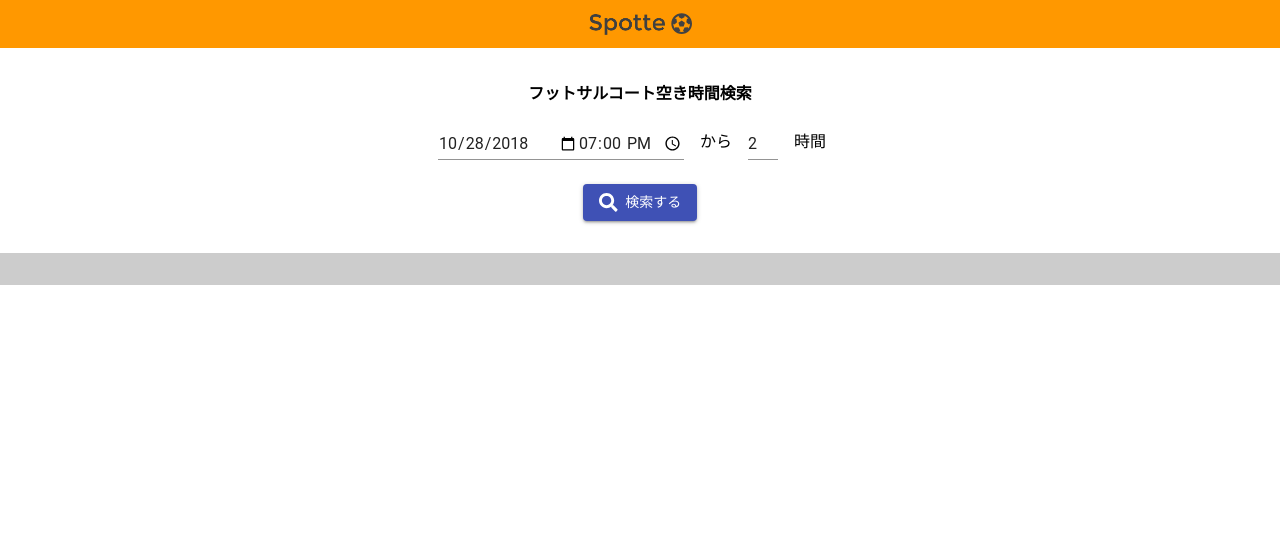
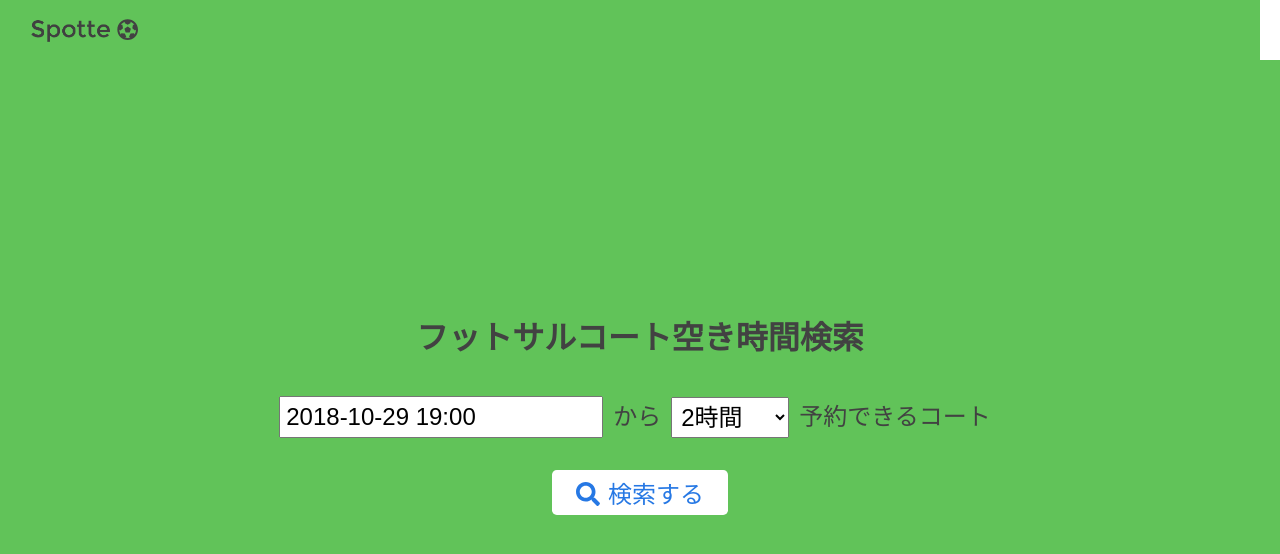
Before and after one commit to y-okady/spotte-futsal, a React (Create React App) app in the folder web/: page / in a window 1280 px wide. Shown: the top 554 px of the page. Built offline with nearby package versions, Linux system fonts and the light colour scheme; a web font is replaced by a local one.

Commit message:
#9 デザイン変更

```diff
--- a/web/package.json
+++ b/web/package.json
@@ -6,11 +6,12 @@
     "@fortawesome/fontawesome-svg-core": "^1.2.7",
     "@fortawesome/free-solid-svg-icons": "^5.4.2",
     "@fortawesome/react-fontawesome": "^0.1.3",
-    "@material-ui/core": "^3.3.1",
     "axios": "^0.18.0",
     "i": "^0.3.6",
+    "moment": "^2.22.2",
     "npm": "^6.4.1",
     "react": "^16.6.0",
+    "react-datepicker": "^1.7.0",
     "react-dom": "^16.6.0",
     "react-scripts": "2.0.5"
   },
--- a/web/public/index.html
+++ b/web/public/index.html
@@ -6,6 +6,7 @@
     <meta name="viewport" content="width=device-width, initial-scale=1, shrink-to-fit=no">
     <meta name="theme-color" content="#ff9800">
     <link rel="manifest" href="%PUBLIC_URL%/manifest.json">
+    <link href="https://fonts.googleapis.com/earlyaccess/mplus1p.css" rel="stylesheet" />
     <title>フットサルコート空き時間検索 | Spotte Futsal</title>
   </head>
   <body>
--- a/web/src/App.css
+++ b/web/src/App.css
@@ -1,13 +1,14 @@
-.App-logo {
-  height: 24px;
-  margin-right: 4px;
+.App-header {
+  background-color: #61C359;
+  height: 60px;
+  padding: 0 30px;
+  width: 100%;
+  max-width: 1200px;
+  display: flex;
+  align-items: center;
 }
 
-.App-header {
-  background-color: #ff9800;
-  color: #424242;
-  height: 48px;
-  display: flex;
-  align-items: center;
-  justify-content: center;
+.App-logo {
+  height: 25px;
+  margin-right: 5px;
 }
--- a/web/src/SearchForm.css
+++ b/web/src/SearchForm.css
@@ -1,20 +1,56 @@
 .SearchForm {
-  text-align: center;
-  padding: 32px;
+  background-color: #61C359;
+  display: flex;
+  flex-direction: column;
+  justify-content: center;
+  align-items: center;
+  padding: 0 15px;
+  transition: min-height 0.8s;
+  overflow: hidden;
 }
 
 .SearchForm-title {
-  font-size: 16px;
-  padding: 0;
-  margin: 0 0 24px 0;
+  font-size: 2rem;
+  margin-top: 0;
+  margin-bottom: 2rem;
 }
 
 .SearchForm-inputs {
-  padding-bottom: 24px;
+  display: flex;
+  justify-content: center;
+  align-items: center;
+  font-size: 1.5rem;
+  margin-bottom: 2rem;
 }
 
-.SearchForm-inputs > * {
-  margin: 16px;
+.SearchForm-inputs input {
+  font-size: 1.5rem;
+  padding: 5px;
+}
+
+.SearchForm-inputs span {
+  margin: 0 10px;
+}
+
+.SearchForm-inputs select {
+  font-size: 1.5rem;
+  padding: 5px;
+}
+
+.SearchForm-buttons {
+  display: flex;
+  justify-content: center;
+  margin-bottom: 2rem;
+}
+
+.SearchForm-button {
+  color: rgb(38, 120, 228);
+  background-color: #fff;
+  border: none;
+  font-size: 1.5rem;
+  border-radius: .3rem;
+  padding: .3rem 1.5rem;
+  cursor: pointer;
 }
 
 .SearchForm-button svg {
--- a/web/src/SearchForm.js
+++ b/web/src/SearchForm.js
@@ -1,69 +1,89 @@
 import React, { Component } from 'react';
-import { TextField, Button } from '@material-ui/core';
 import './SearchForm.css';
 import { FontAwesomeIcon } from '@fortawesome/react-fontawesome'
+import DatePicker from 'react-datepicker';
+import 'react-datepicker/dist/react-datepicker.css';
+import moment from 'moment';
 
 class SearchForm extends Component {
   constructor(props) {
     super(props);
-    const today = new Date();
     this.state = {
-      date: `${today.getFullYear()}-${today.getMonth() + 1}-${today.getDate()}`,
-      time: '19:00',
-      hour: 2,
+      datetime: moment().add(1, 'days').hour(19).minute(0),
+      hour: '2',
     };
   }
 
   handleSubmit = event => {
     event.preventDefault();
-    const { date, time, hour } = this.state;
-    this.props.onSubmit({ date, time, hour })
+    this.props.onSubmit({
+      date: this.state.datetime.format('YYYY-MM-DD'),
+      time: this.state.datetime.format('HH:mm'),
+      hour: this.state.hour,
+    })
+    this.setState({
+      height: '0px',
+    });
   }
 
-  handleChange = (name, event) => {
+  handleHourChange = event => {
     this.setState({
-      [name]: event.target.value,
+      hour: event.target.value,
     })
+  }
+
+  handleDateTimeChange = event => {
+    this.setState({
+      datetime: event
+    })
+  }
+
+  componentWillMount() {
+    this.setState({
+      height: (window.innerHeight - 60) + 'px',
+    });
   }
 
   render() {
     return (
-      <div className="SearchForm">
-        <h2 className="SearchForm-title">フットサルコート空き時間検索</h2>
+      <div className="SearchForm" style={{minHeight: this.state.height}}>
+        <h2 className="SearchForm-title" style={{display: this.state.titleDisplay}}>フットサルコート空き時間検索</h2>
         <form className="SearchForm-form" onSubmit={event => this.handleSubmit(event)}>
           <div className="SearchForm-inputs">
-            <TextField
-              id="date"
-              type="date"
-              value={this.state.date}
-              onChange={event => this.handleChange('date', event)}
-            />
-            <TextField
-              id="time"
-              type="time"
-              value={this.state.time}
-              onChange={event => this.handleChange('time', event)}
+            <DatePicker
+              selected={this.state.datetime}
+              onChange={this.handleDateTimeChange}
+              showTimeSelect
+              timeFormat="HH:mm"
+              timeInterval={30}
+              dateFormat="YYYY-MM-DD HH:mm"
+              timeCaption="開始"
             />
             <span>から</span>
-            <TextField
+            <select
               id="hour"
-              type="number"
+              onChange={this.handleHourChange}
               value={this.state.hour}
-              style={{width: 30}}
-              onChange={event => this.handleChange('hour', event)}
-            />
-            <span>時間</span>
+            >
+              <option value="1">1時間</option>
+              <option value="1.5">1時間半</option>
+              <option value="2">2時間</option>
+              <option value="2.5">2時間半</option>
+              <option value="3">3時間</option>
+              <option value="4">4時間</option>
+              <option value="5">5時間</option>
+              <option value="6">6時間</option>
+            </select>
+            <span>予約できるコート</span>
           </div>
-          <div className="searchForm-buttons">
-            <Button
-              variant="contained"
-              color="primary"
+          <div className="SearchForm-buttons">
+            <button
               type="submit"
               className="SearchForm-button"
             >
-              <FontAwesomeIcon icon="search" size="lg" />
+              <FontAwesomeIcon icon="search" size="1x" />
               検索する
-            </Button>
+            </button>
           </div>
         </form>
       </div>
--- a/web/src/SearchResult.css
+++ b/web/src/SearchResult.css
@@ -3,11 +3,26 @@
   flex-direction: column;
   align-items: center;
   justify-content: center;
-  background-color: #ccc;
-  padding: 16px;
+  background-color: #f0f0f0;
 }
 
 .SearchResult-item {
   display: block;
-  margin: 16px;
+  width: 100%;
+  margin-left: auto;
+  margin-right: auto;
+  padding: 2rem 8rem;
 }
+
+.SearchResult-item:nth-child(2n+1) {
+  background-color: #fff;
+}
+
+.SearchResult-spot {
+  margin: 0 auto 0.5rem 0;
+}
+
+.SearchResult-courts {
+  color: #888;
+  font-size: 0.9rem;
+}
--- a/web/src/SearchResult.js
+++ b/web/src/SearchResult.js
@@ -1,6 +1,5 @@
 import React, { Component } from 'react';
 import './SearchResult.css';
-import { Card, CardActionArea, CardContent, Typography } from '@material-ui/core';
 
 class SearchResult extends Component {
   render() {
@@ -8,18 +7,10 @@ class SearchResult extends Component {
       <div className="SearchResult">
         {this.props.spots.map((spot, index) => {
           return (
-            <Card key={`spot-${index}`} className="SearchResult-item">
-              <CardActionArea>
-                <CardContent>
-                  <Typography variant="title" gutterBottom>
-                    {spot.spot}
-                  </Typography>
-                  <Typography variant="body1">
-                    空きコート: {spot.courts.join(', ')}
-                  </Typography>
-                </CardContent>
-              </CardActionArea>
-            </Card>
+            <div key={`spot-${index}`} className="SearchResult-item">
+              <h3 className="SearchResult-spot">{spot.spot}</h3>
+              <span className="SearchResult-courts">{spot.courts.join(', ')}</span>
+            </div>
           );
         })}
       </div>
--- a/web/src/index.css
+++ b/web/src/index.css
@@ -1,14 +1,12 @@
 body {
   margin: 0;
   padding: 0;
-  font-family: -apple-system, BlinkMacSystemFont, "Segoe UI", "Roboto", "Oxygen",
-    "Ubuntu", "Cantarell", "Fira Sans", "Droid Sans", "Helvetica Neue",
-    sans-serif;
-  -webkit-font-smoothing: antialiased;
-  -moz-osx-font-smoothing: grayscale;
+  font-family: "M PLUS 1p";
+  display: flex;
+  flex-direction: column;
+  min-height: 100vh;
+  background-color: #fff;
+  color: #424242;
+  line-height: 1.6;
+  font-size: 1em;
 }
-
-code {
-  font-family: source-code-pro, Menlo, Monaco, Consolas, "Courier New",
-    monospace;
-}
```
Also changed, not shown: 1 other file (tests, documents, lock files or other folders).
